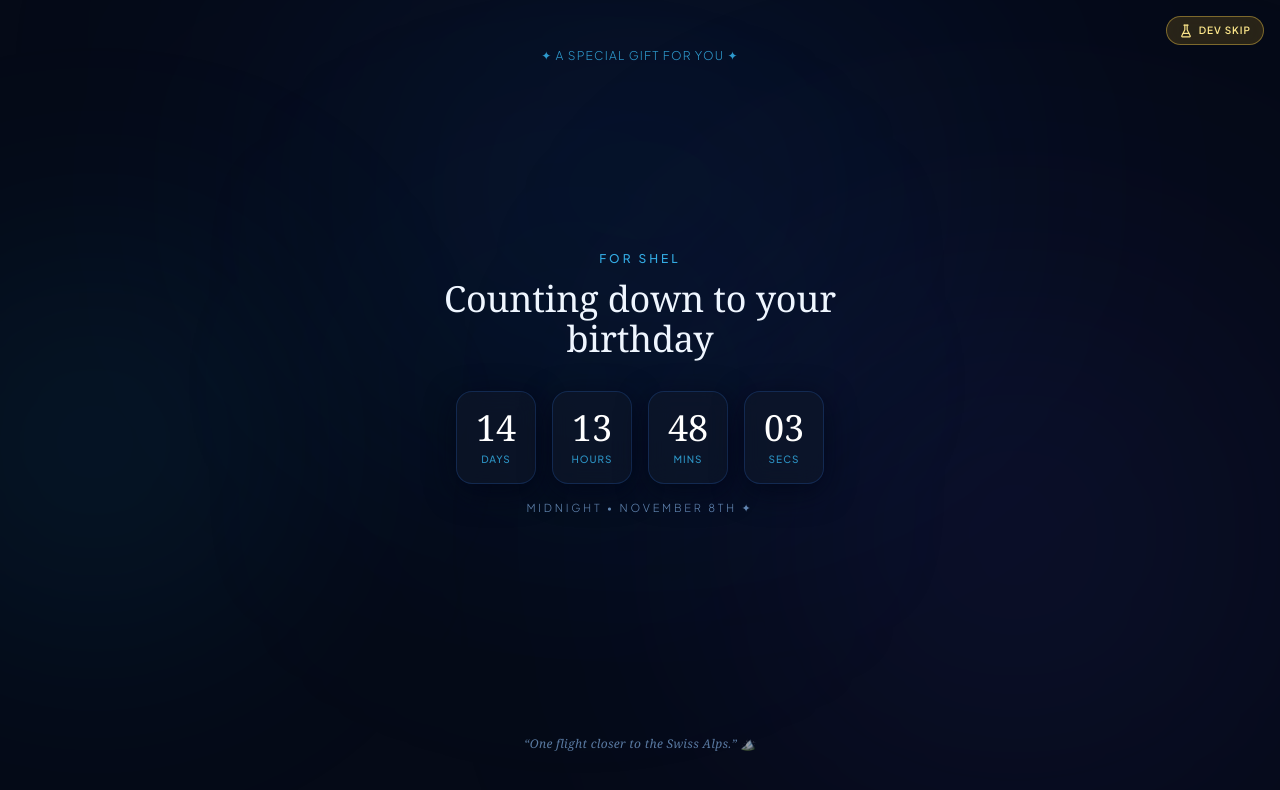
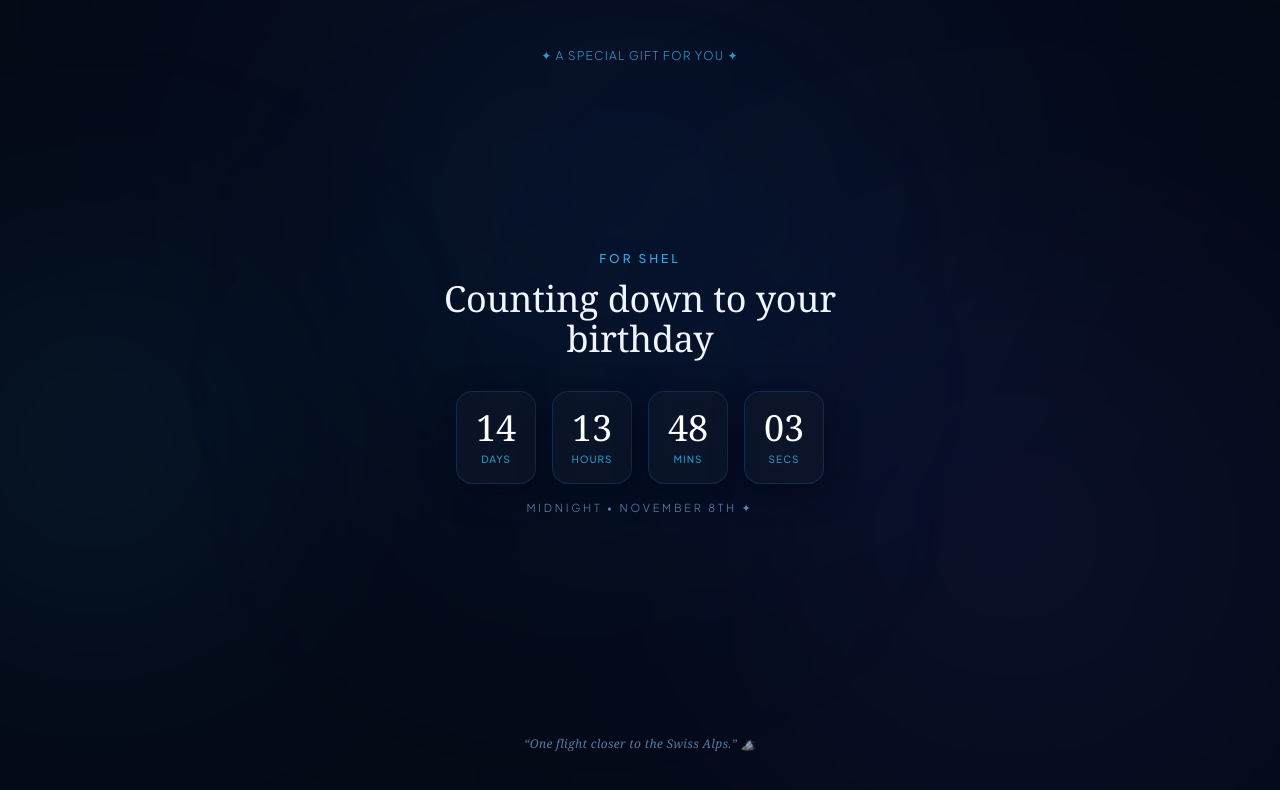
Before and after one commit to AbhimanyuT0800/birthday_spcl, a React (Vite) app: page / in a window 1280 px wide. Shown: the top 790 px of the page. Built offline with nearby package versions, Linux system fonts and the light colour scheme.

Commit message:
dev btn removed

```diff
--- a/src/components/CountdownView.tsx
+++ b/src/components/CountdownView.tsx
@@ -1,5 +1,5 @@
 import React, { useState, useEffect } from 'react';
-import { ArrowRight, FlaskConical, Sparkles } from 'lucide-react';
+import { ArrowRight, Sparkles } from 'lucide-react';
 import { sounds } from '../utils/audio';
 
 interface CountdownViewProps {
@@ -113,15 +113,6 @@ export const CountdownView: React.FC<CountdownViewProps> = ({
         “One flight closer to the Swiss Alps.” 🏔️
       </div>
 
-      {/* Skip button for testing / previewing the celebration */}
-      <button
-        onClick={handleExplore}
-        className="fixed top-4 right-4 z-40 inline-flex items-center gap-1.5 px-3 py-1.5 rounded-full bg-amber-400/15 border border-amber-300/40 text-amber-200 text-[10px] font-semibold uppercase tracking-widest backdrop-blur-md hover:bg-amber-400/25 active:scale-95 transition-all"
-        title="Skip the countdown"
-      >
-        <FlaskConical className="w-3.5 h-3.5" />
-        <span>Dev Skip</span>
-      </button>
     </div>
   );
 };
```
